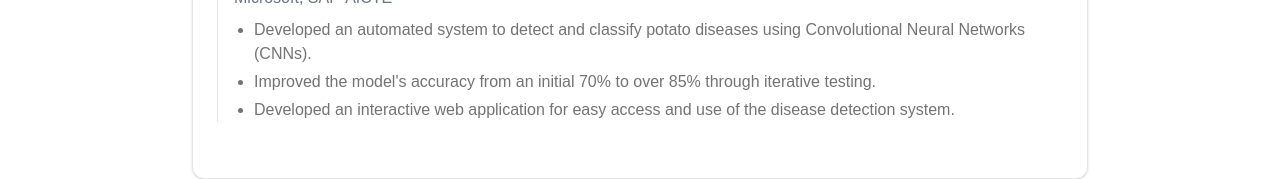
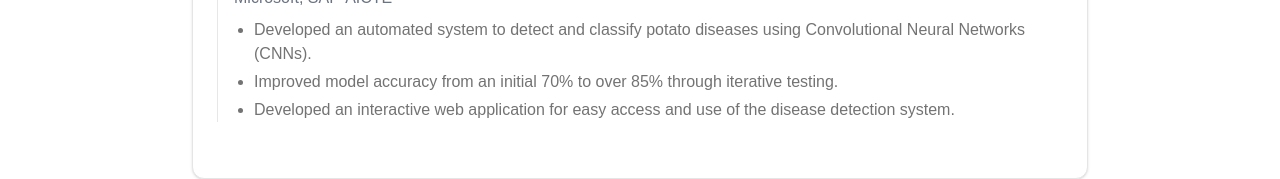
Before and after one commit to RounakS33/portfolio, a Next.js app: page / in a window 1280 px wide. Shown: the part 576-755 px from the top of the page. Built offline with nearby package versions, Linux system fonts and the light colour scheme.

Commit message:
Minor changes

```diff
--- a/components/portfolio.tsx
+++ b/components/portfolio.tsx
@@ -273,7 +273,7 @@ export default function Portfolio() {
                   <p className="text-base font-normal text-gray-500 dark:text-gray-400 mt-1">Microsoft, SAP-AICTE</p>
                   <ul className="mt-2 list-disc list-outside space-y-1 text-base text-muted-foreground dark:text-white/70 ml-5">
                     <li>Developed an automated system to detect and classify potato diseases using Convolutional Neural Networks (CNNs).</li>
-                    <li>Improved the model's accuracy from an initial 70% to over 85% through iterative testing.</li>
+                    <li>Improved model accuracy from an initial 70% to over 85% through iterative testing.</li>
                     <li>Developed an interactive web application for easy access and use of the disease detection system.</li>
                   </ul>
                 </div>
```
